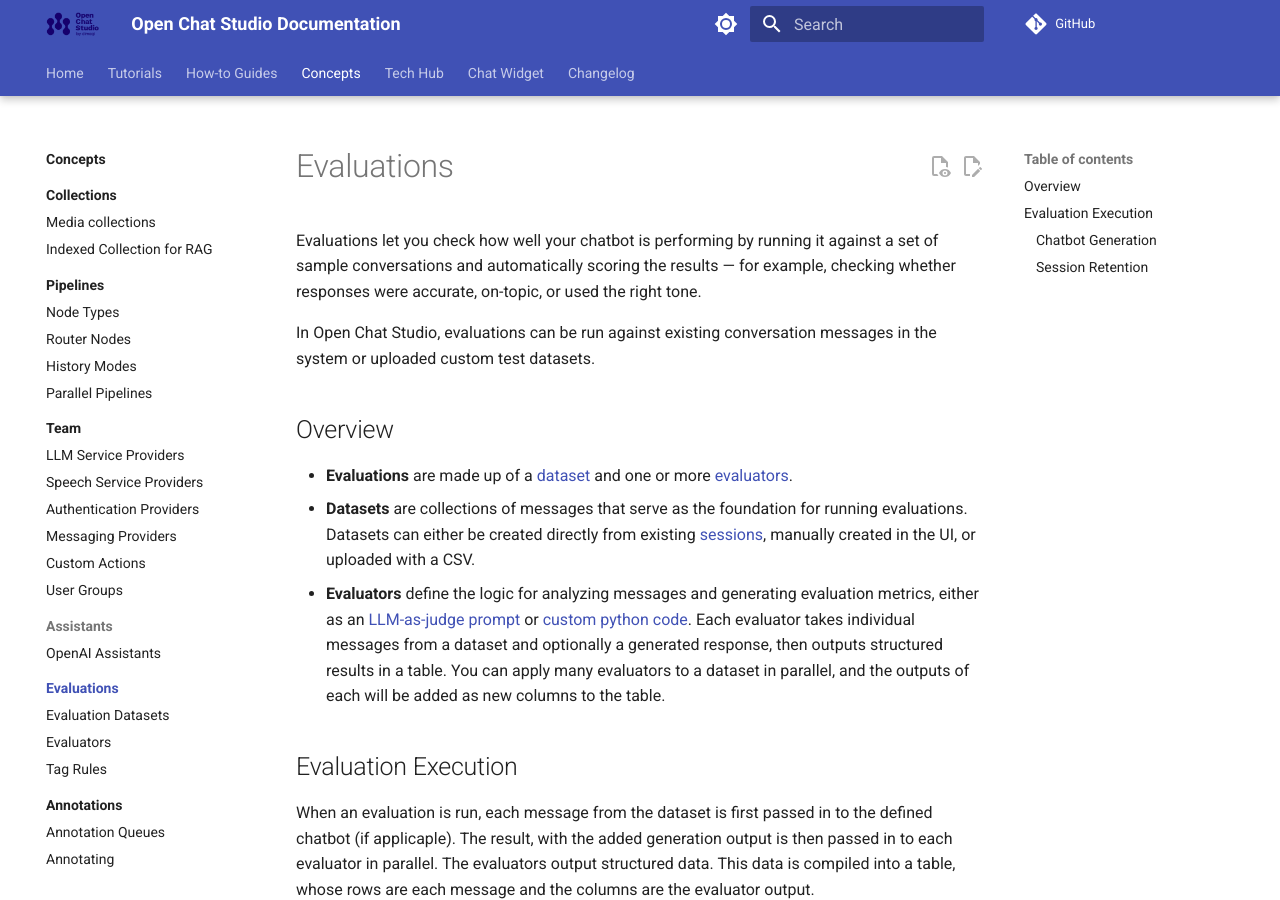
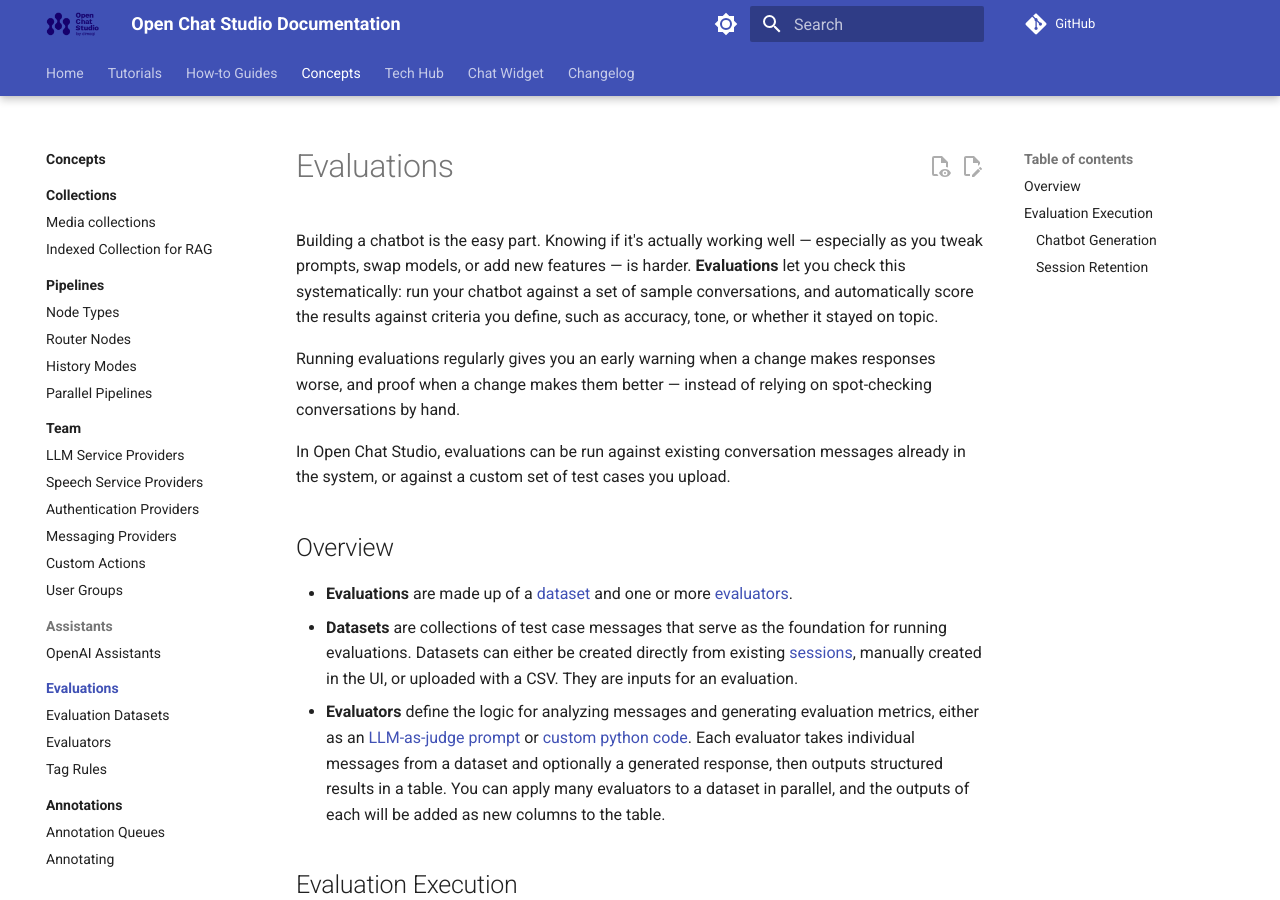
Before and after one commit to dimagi/open-chat-studio-docs, an MkDocs documentation site: the page built from docs/concepts/evaluations/index.md, in a window 1280 px wide and 900 px high. Built offline with MkDocs 1.6.1 and Material for MkDocs 9.7.7, drawn with Linux system fonts in a browser that asks for light colours; a script that is not in the unit is left out; comment, search, counter and statistics services are not loaded.

Commit message:
Concept intro improvements for why to use each of these

```diff
--- a/docs/concepts/evaluations/index.md
+++ b/docs/concepts/evaluations/index.md
@@ -1,13 +1,15 @@
 # Evaluations
 
-Evaluations let you check how well your chatbot is performing by running it against a set of sample conversations and automatically scoring the results — for example, checking whether responses were accurate, on-topic, or used the right tone.
+Building a chatbot is the easy part. Knowing if it's actually working well — especially as you tweak prompts, swap models, or add new features — is harder. **Evaluations** let you check this systematically: run your chatbot against a set of sample conversations, and automatically score the results against criteria you define, such as accuracy, tone, or whether it stayed on topic.
 
-In Open Chat Studio, evaluations can be run against existing conversation messages in the system or uploaded custom test datasets.
+Running evaluations regularly gives you an early warning when a change makes responses worse, and proof when a change makes them better — instead of relying on spot-checking conversations by hand.
+
+In Open Chat Studio, evaluations can be run against existing conversation messages already in the system, or against a custom set of test cases you upload.
 
 ## Overview
 
 - **Evaluations** are made up of a [dataset](./dataset.md) and one or more [evaluators](./evaluators.md).
-- **Datasets** are collections of messages that serve as the foundation for running evaluations. Datasets can either be created directly from existing [sessions](../sessions.md), manually created in the UI, or uploaded with a CSV.
+- **Datasets** are collections of test case messages that serve as the foundation for running evaluations. Datasets can either be created directly from existing [sessions](../sessions.md), manually created in the UI, or uploaded with a CSV. They are inputs for an evaluation.
 - **Evaluators** define the logic for analyzing messages and generating evaluation metrics, either as an [LLM-as-judge prompt](./evaluators.md#llm-evaluator) or [custom python code](./evaluators.md#python-evaluator). Each evaluator takes individual messages from a dataset and optionally a generated response, then outputs structured results in a table. You can apply many evaluators to a dataset in parallel, and the outputs of each will be added as new columns to the table.
 
 ## Evaluation Execution
```
Also changed, not shown: docs/concepts/evaluations/dataset.md (+5 -1 lines), docs/concepts/evaluations/evaluators.md (+4 -2 lines), docs/concepts/evaluations/tag_rules.md (+4 -2 lines).
